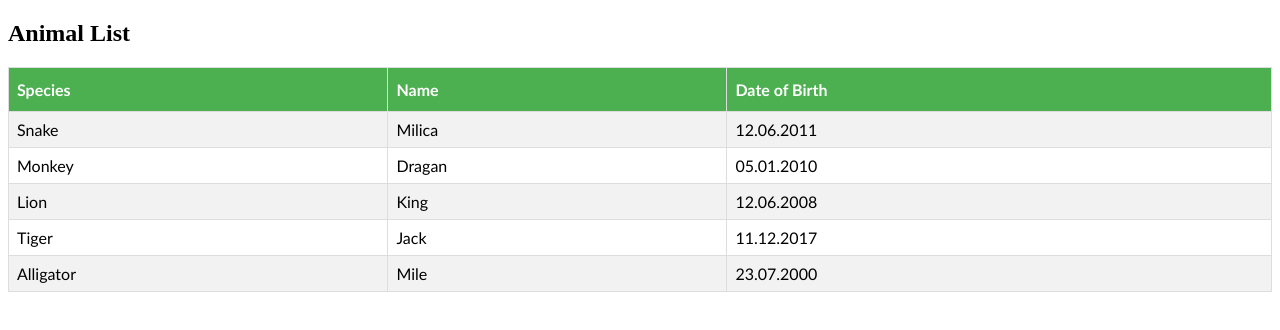
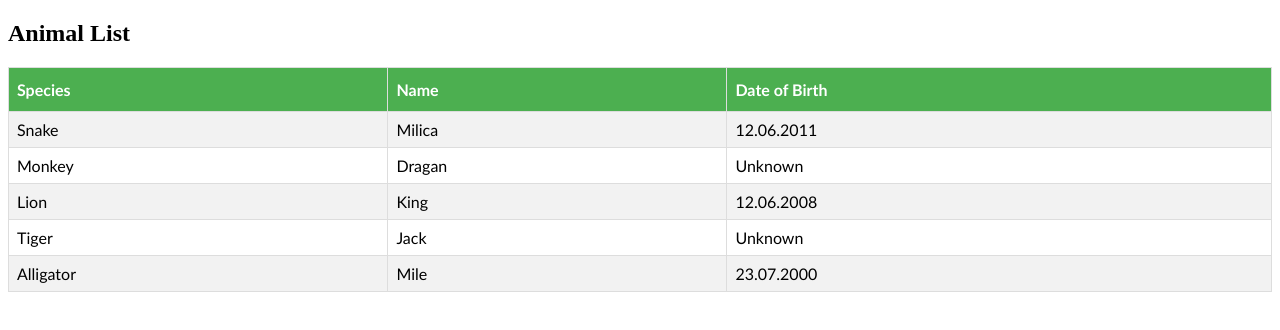
Before and after one commit to NatasaRadovanovic/zoo-vue, a Vue app: page / in a window 1280 px wide. Shown: the top 330 px of the page. Built offline with nearby package versions, Linux system fonts and the light colour scheme.

Commit message:
zadatak2

```diff
--- a/src/components/AnimalList.vue
+++ b/src/components/AnimalList.vue
@@ -8,10 +8,10 @@
     <th>Name</th>
     <th>Date of Birth</th>
   </tr>
-  <tr v-for="(animal, key) in animals" :key="key">
+  <tr v-for="(animal, key) in animals" :key="key" >
     <td>{{ animal.species }}</td>
-    <td>{{ animal.name }}</td>
-    <td>{{ animal.dateOfBirth }}</td>
+    <td >{{ animal.name }}</td>
+    <td>{{ animal.dateOfBirth ? animal.dateOfBirth : 'Unknown' }}</td>
   </tr>
 </table>
     </div>
@@ -26,9 +26,9 @@ export default {
       return {
       animals: [
             {species: "Snake", name:"Milica",dateOfBirth:"12.06.2011"},
-            {species: "Monkey", name:"Dragan",dateOfBirth:"05.01.2010"},
+            {species: "Monkey", name:"Dragan",dateOfBirth:''},
             {species: "Lion", name:"King",dateOfBirth:"12.06.2008"},
-            {species: "Tiger", name:"Jack",dateOfBirth:"11.12.2017"},
+            {species: "Tiger", name:"Jack",dateOfBirth:''},
             {species: "Alligator", name:"Mile",dateOfBirth:"23.07.2000"},
 
       ],
```
